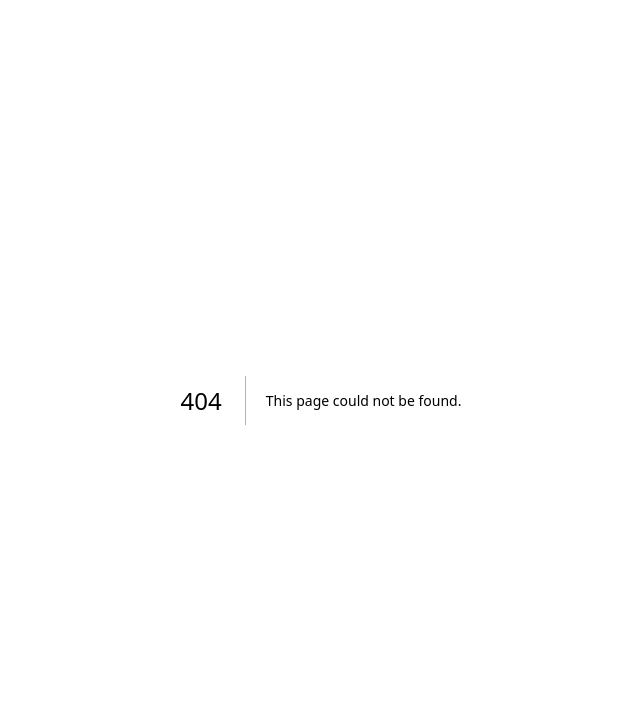
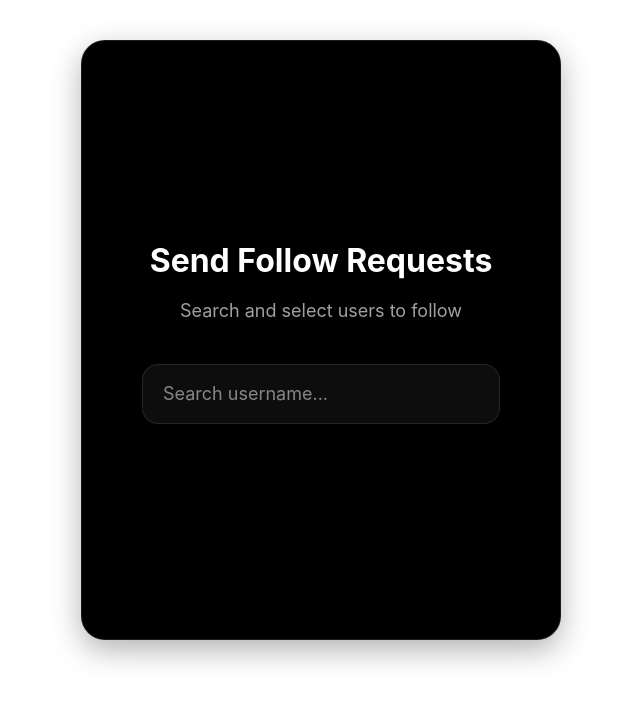
Before and after one commit to karthiksrinivas19/echotrails-web-dashboard, a Next.js app: page /followrequest in a window 1280 px wide. Before the commit this address had no page. Shown: the top 702 px of the page, without its empty margins (319-959 px from the left). Built offline with nearby package versions, Linux system fonts and the light colour scheme.

Commit message:
added search logic

```diff
--- /dev/null
+++ b/src/app/followrequest/page.js
@@ -0,0 +1,166 @@
+'use client'
+
+import { useEffect, useState } from 'react'
+
+const FollowRequestPage = () => {
+  const [allUsers, setAllUsers] = useState([])
+  const [filteredUsers, setFilteredUsers] = useState([])
+  const [search, setSearch] = useState('')
+
+  useEffect(() => {
+    const fetchUsers = async () => {
+      const authToken = localStorage.getItem('authToken')
+      if (!authToken) return
+
+      try {
+        const res = await fetch('https://echo-trails-backend.vercel.app/users/all', {
+          method: 'GET',
+          headers: {
+            Authorization: `Bearer ${authToken}`,
+          },
+        })
+
+        if (!res.ok) throw new Error('Failed to fetch users')
+
+        const data = await res.json()
+        setAllUsers(data)
+        setFilteredUsers(data)
+      } catch (error) {
+        console.error('Error fetching users:', error)
+      }
+    }
+
+    fetchUsers()
+  }, [])
+
+  useEffect(() => {
+    const filtered = allUsers.filter(user =>
+      user.username.toLowerCase().includes(search.toLowerCase())
+    )
+    setFilteredUsers(filtered)
+  }, [search, allUsers])
+
+  const handleFollow = async (username) => {
+    const authToken = localStorage.getItem('authToken')
+    if (!authToken) return
+
+    try {
+      const res = await fetch(`https://echo-trails-backend.vercel.app/users/follow/${username}`, {
+        method: 'POST',
+        headers: {
+          Authorization: `Bearer ${authToken}`,
+        },
+      })
+
+      if (!res.ok) throw new Error('Failed to send follow request')
+
+      alert(`Follow request sent to ${username}`)
+    } catch (error) {
+      console.error('Error sending follow request:', error)
+      alert('Failed to send follow request')
+    }
+  }
+
+  const styles = {
+    container: {
+      maxWidth: '480px',
+      margin: '40px auto',
+      padding: '60px',
+      borderRadius: '24px',
+      boxShadow: '0 10px 30px rgba(0, 0, 0, 0.3)',
+      backgroundColor: '#000000',
+      fontFamily: 'Inter, -apple-system, BlinkMacSystemFont, sans-serif',
+      border: '1px solid rgba(255, 255, 255, 0.1)',
+      minHeight: '600px',
+      display: 'flex',
+      flexDirection: 'column',
+      justifyContent: 'center',
+    },
+    title: {
+      textAlign: 'center',
+      marginBottom: '12px',
+      color: '#ffffff',
+      fontSize: '32px',
+      fontWeight: '700',
+    },
+    subtitle: {
+      textAlign: 'center',
+      color: '#a0a0a0',
+      fontSize: '18px',
+      marginBottom: '40px',
+    },
+    input: {
+      padding: '18px 20px',
+      fontSize: '18px',
+      borderRadius: '16px',
+      border: '1px solid rgba(255, 255, 255, 0.1)',
+      backgroundColor: 'rgba(255, 255, 255, 0.05)',
+      color: '#ffffff',
+      height: '60px',
+      outline: 'none',
+      marginBottom: '20px',
+      width: '100%',
+    },
+    userList: {
+      display: 'flex',
+      flexDirection: 'column',
+      gap: '12px',
+    },
+    userItem: {
+      padding: '18px',
+      fontSize: '18px',
+      borderRadius: '16px',
+      border: '1px solid rgba(255, 255, 255, 0.1)',
+      backgroundColor: 'rgba(255, 255, 255, 0.05)',
+      color: '#ffffff',
+      display: 'flex',
+      alignItems: 'center',
+      justifyContent: 'space-between',
+    },
+    username: {
+      fontSize: '18px',
+      fontWeight: '500',
+      color: '#ffffff',
+    },
+    followButton: {
+      padding: '10px 20px',
+      fontSize: '16px',
+      fontWeight: '600',
+      color: '#000000',
+      backgroundColor: '#00ff9d',
+      border: 'none',
+      borderRadius: '8px',
+      cursor: 'pointer',
+      transition: 'all 0.2s ease',
+    },
+  };
+
+  return (
+    <div style={styles.container}>
+      <h1 style={styles.title}>Send Follow Requests</h1>
+      <p style={styles.subtitle}>Search and select users to follow</p>
+      <input
+        type="text"
+        placeholder="Search username..."
+        value={search}
+        onChange={(e) => setSearch(e.target.value)}
+        style={styles.input}
+      />
+      <div style={styles.userList}>
+        {filteredUsers.map((user, index) => (
+          <div key={index} style={styles.userItem}>
+            <span style={styles.username}>{user.username}</span>
+            <button
+              style={styles.followButton}
+              onClick={() => handleFollow(user.username)}
+            >
+              Follow
+            </button>
+          </div>
+        ))}
+      </div>
+    </div>
+  )
+}
+
+export default FollowRequestPage
```
